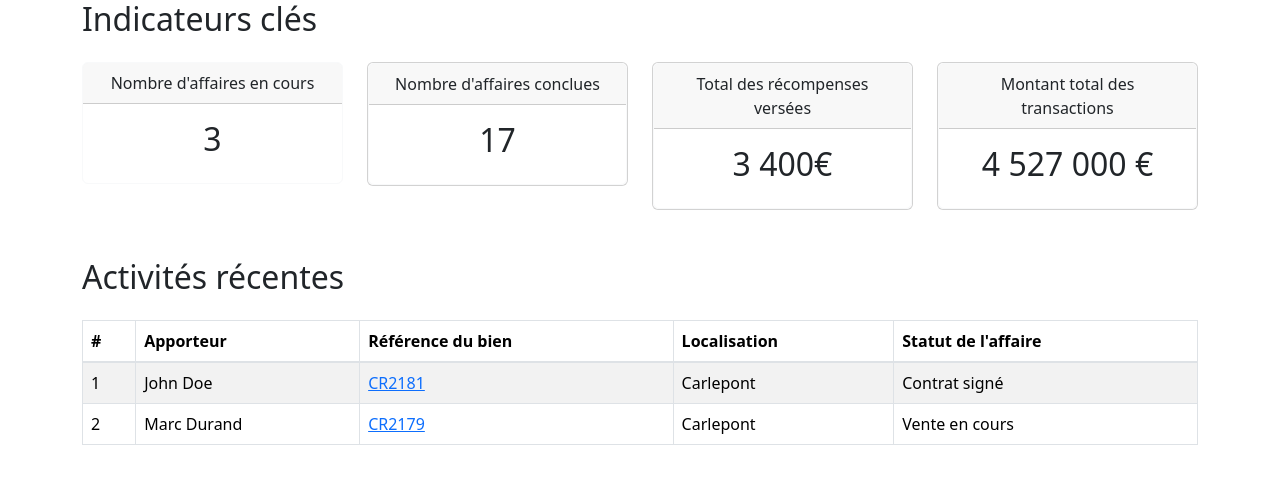
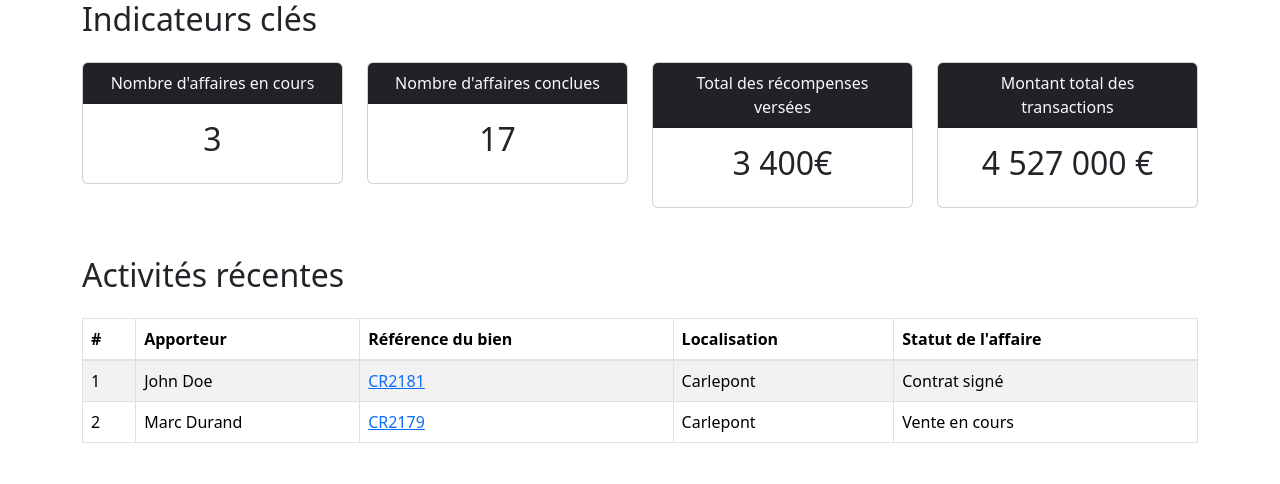
Before and after one commit to Joehann/mapeo-reward, a React (Vite) app: page / in a window 1280 px wide. Shown: the top 484 px of the page. Built offline with nearby package versions, Linux system fonts and the light colour scheme.

Commit message:
feat: style and colors

```diff
--- a/src/core/styles/index.scss
+++ b/src/core/styles/index.scss
@@ -1 +1,14 @@
 @forward 'reset';
+
+$mapeo-primary: #0EB0C3;
+$mapeo-dark: #222128;
+
+.bg-mapeo- {
+  &primary {
+    background: $mapeo-primary !important;
+  }
+
+  &dark {
+    background: $mapeo-dark !important;
+  }
+}
--- a/src/pages/Dashboard/components/Card.tsx
+++ b/src/pages/Dashboard/components/Card.tsx
@@ -2,8 +2,8 @@ import {Card} from "react-bootstrap";
 import {ReactElement} from "react";
 
 export const KPICard = ({title, value}: Props) : ReactElement => {
-    return <Card className='border-light'>
-        <Card.Header className='text-center'>{title}</Card.Header>
+    return <Card>
+        <Card.Header className='text-center text-light bg-mapeo-dark'>{title}</Card.Header>
         <Card.Body className='h2 text-center'>{value}</Card.Body>
     </Card>
 }
--- a/src/pages/Dashboard/sections/KPI.tsx
+++ b/src/pages/Dashboard/sections/KPI.tsx
@@ -1,4 +1,4 @@
-import {Card, Col, Row} from "react-bootstrap";
+import {Col, Row} from "react-bootstrap";
 import {KPICard} from "../components/Card.tsx";
 
 export const KPI = () => {
@@ -9,19 +9,13 @@ export const KPI = () => {
                 <KPICard title="Nombre d'affaires en cours" value='3'/>
             </Col>
             <Col>
-                <Card>
-                    <KPICard title="Nombre d'affaires conclues" value='17'/>
-                </Card>
+                <KPICard title="Nombre d'affaires conclues" value='17'/>
             </Col>
             <Col>
-                <Card>
-                    <KPICard title="Total des récompenses versées" value='3 400€'/>
-                </Card>
+                <KPICard title="Total des récompenses versées" value='3 400€'/>
             </Col>
             <Col>
-                <Card>
-                    <KPICard title="Montant total des transactions" value='4 527 000 €'/>
-                </Card>
+                <KPICard title="Montant total des transactions" value='4 527 000 €'/>
             </Col>
         </Row>
     </>;
```
